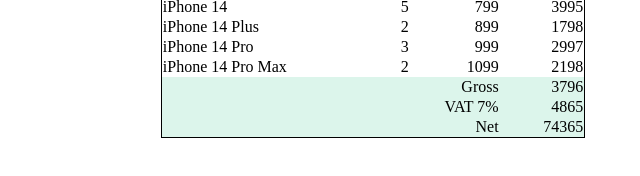
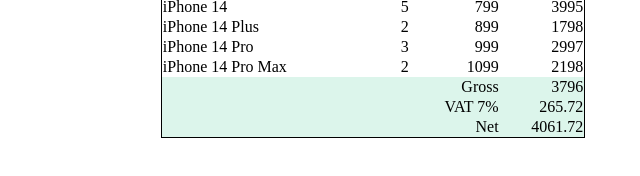
Before and after one commit to KaungKhantSiThu/kaungkhantsithu.github.io, a plain HTML site: page product.html in a window 1280 px wide. Shown: the part 104-280 px from the top of the page, 267-907 px from the left. Drawn offline with Linux system fonts and the light colour scheme.

Commit message:
Fixed VAT and Total not showing up

```diff
--- a/product.html
+++ b/product.html
@@ -28,14 +28,18 @@
                 </tr>
                 <tr>
                     <td colspan="3" class="text-right">VAT 7%</td>
-                    <td class="text-right">4865</td>
+                    <td class="text-right">
+                        <span id="vat"></span>
+                    </td>
                 </tr>
                 <tr>
                     <td colspan="3" class="text-right">Net</td>
-                    <td class="text-right">74365</td>
+                    <td class="text-right">
+                        <span id="net"></span>
+                    </td>
                 </tr>
             </tfoot>
         </table>
-        <script src="products.js"></script>
+        <script src="product.js"></script>
     </body>
 </html>
```
Also changed, not shown: product.js (renamed from products.js).
